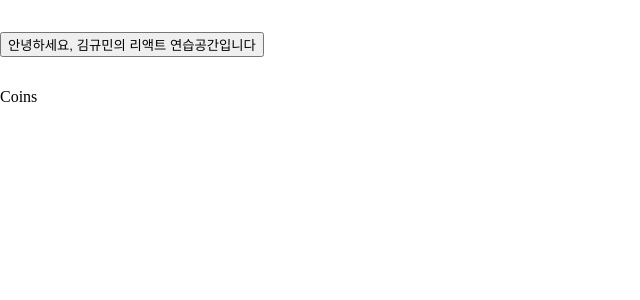
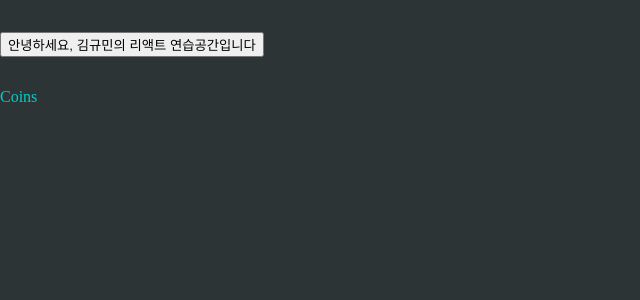
Before and after one commit to Gyuminn/practice-react, a React (Create React App) app: page /coins in a window 1280 px wide. Shown: the top 300 px of the page, without its empty margins (0-640 px from the left). Built offline with nearby package versions, Linux system fonts and the light colour scheme.

Commit message:
init: Coins와 Coin을 위한 theme 설정

```diff
--- a/src/components/cryptoTrackers/Coins.tsx
+++ b/src/components/cryptoTrackers/Coins.tsx
@@ -1,3 +1,9 @@
+import styled from "styled-components";
+
 export default function Coins() {
-  return <h1>Coins</h1>;
+  return <Title>Coins</Title>;
 }
+
+const Title = styled.h1`
+  color: ${(props) => props.theme.accentColor};
+`;
--- a/src/styles/globalstyles.jsx
+++ b/src/styles/globalstyles.jsx
@@ -10,6 +10,11 @@ const GlobalStyle = createGlobalStyle`
         margin: 0;
     }
 
+    body {
+        background-color: ${(props) => props.theme.bgColor};
+        color: ${(props) => props.theme.textColor};
+    }
+
     * {
     box-sizing: border-box;
     }
```
Also changed, not shown: src/styled.d.ts (line endings or trailing spaces).
